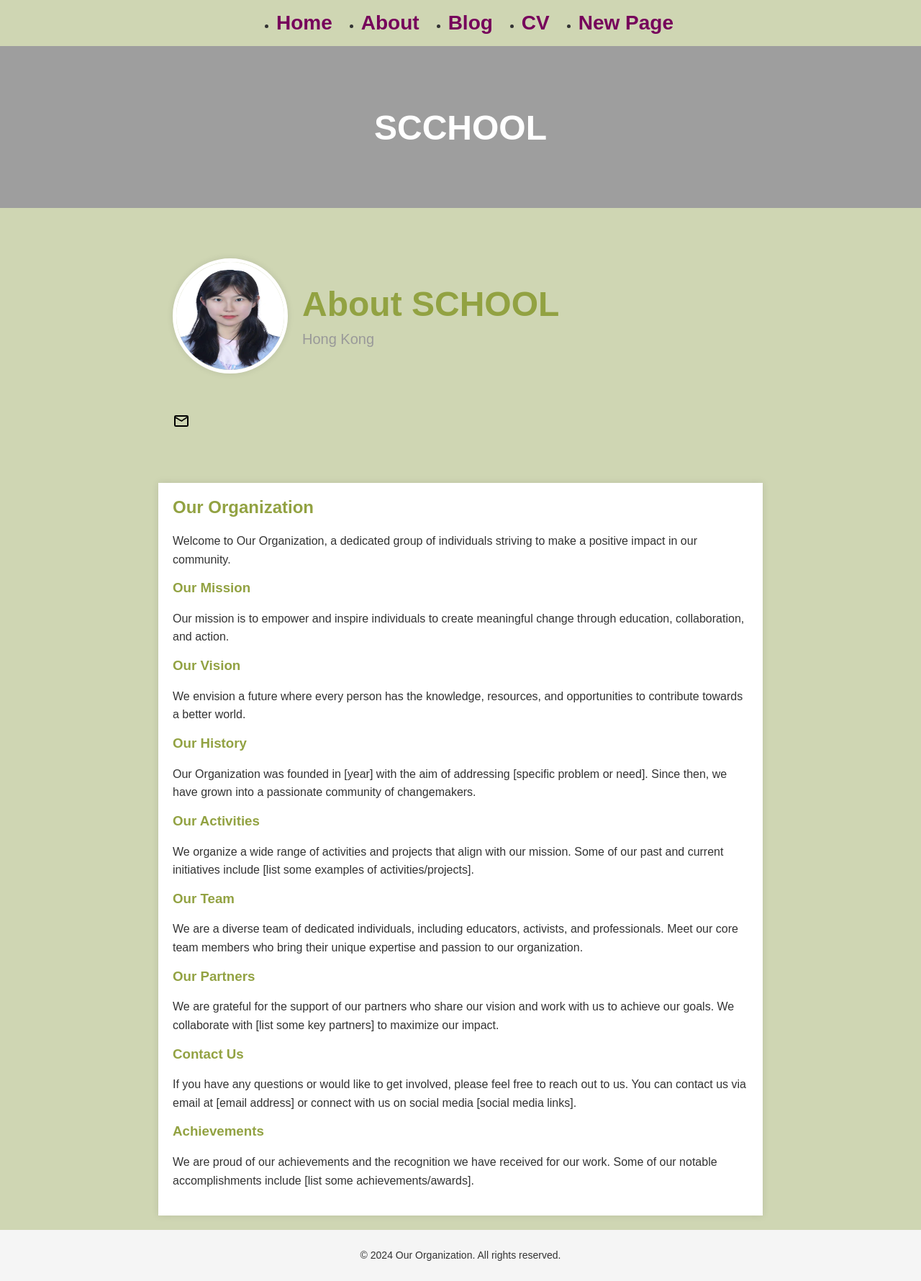
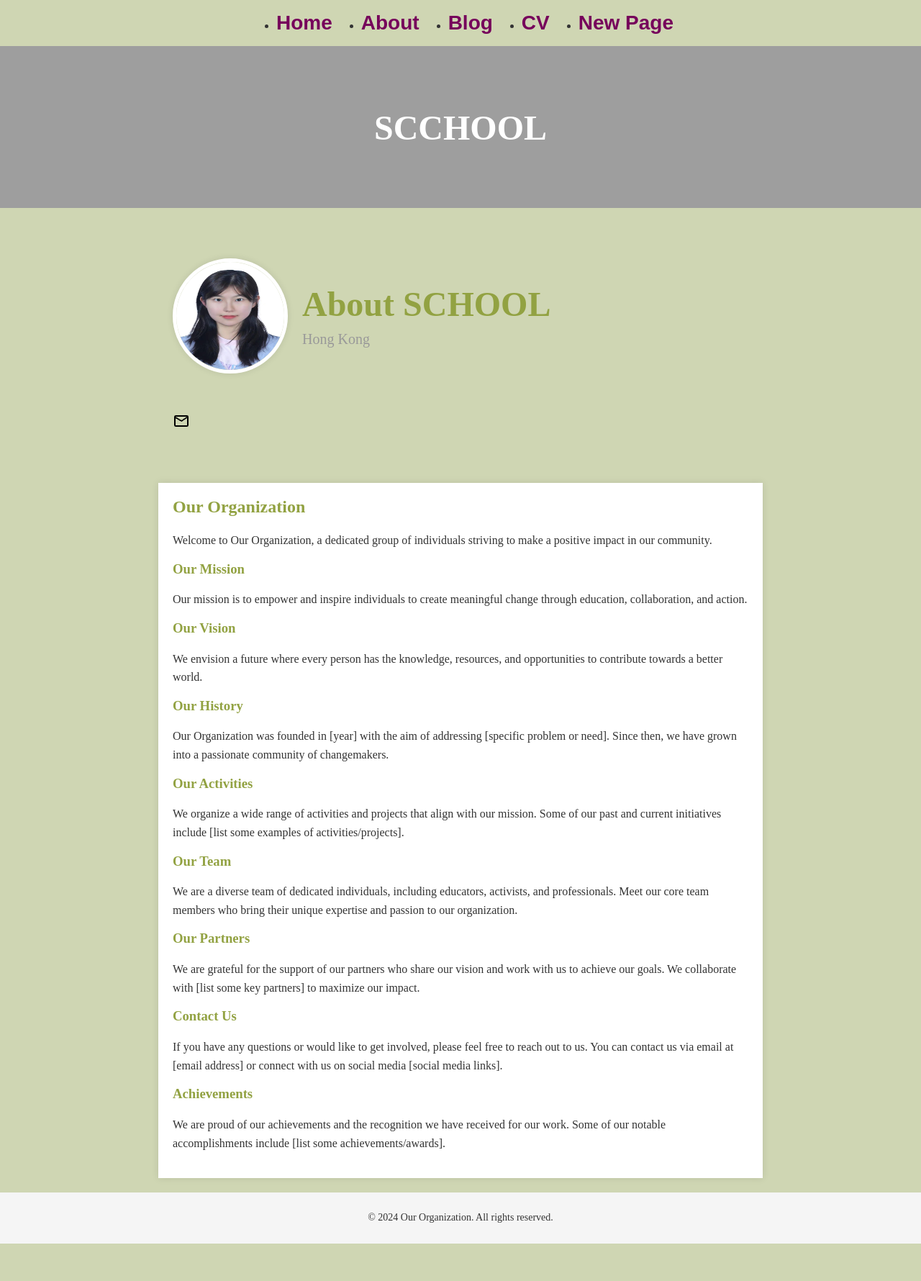
Before and after one commit to yuzuru1104/yuzuru1104.github.io, a Jekyll site: the page about.html, which Jekyll copies as it is, in a window 1280 px wide. Shown: the whole page at 72% size. Built offline with Jekyll 4.4.1, drawn with Linux system fonts in a browser that asks for light colours; some web fonts are replaced; after the commit the page ends 1728 px from its top, so only the background shows below that.

Commit message:
Update about.css

```diff
--- a/css/about.css
+++ b/css/about.css
@@ -84,7 +84,9 @@ body {
 }
 
  body {
-      font-family: Arial, sans-serif;
+     font-family: "Gochi Hand", cursive;
+  font-weight: 400;
+  font-style: normal;
       color: #333333;
       margin: 0;
       padding: 0;
```
